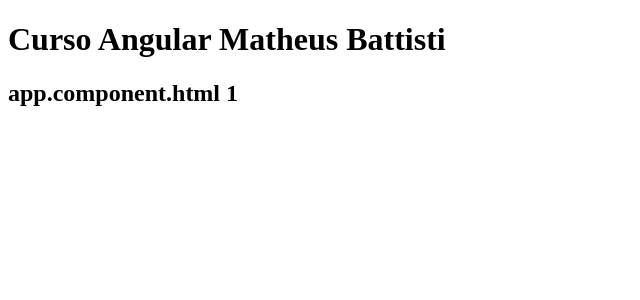
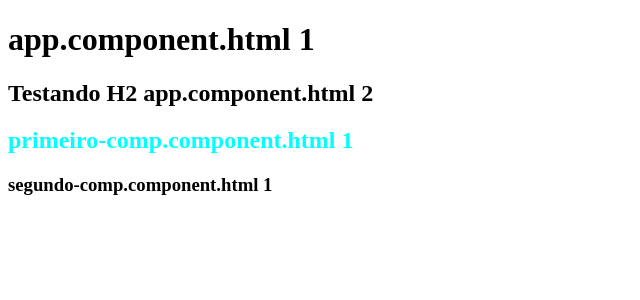
Before and after one commit to matheualan/estudos-api, an Angular app in the folder angular/curso-angular-math-battisti/: page / in a window 1280 px wide. Shown: the top 300 px of the page, without its empty margins (0-640 px from the left). Built offline with nearby package versions, Linux system fonts and the light colour scheme.

Commit message:
Aula 04 - Curso Angular Matheus Battisti

```diff
--- a/angular/curso-angular-math-battisti/src/app/app.component.html
+++ b/angular/curso-angular-math-battisti/src/app/app.component.html
@@ -1,4 +1,6 @@
 <div>
-  <h1>Curso Angular Matheus Battisti</h1>
-  <h2>app.component.html 1</h2>
+  <h1>app.component.html 1</h1>
+  <h2>Testando H2 app.component.html 2</h2>
 </div>
+<app-primeiro-comp></app-primeiro-comp>
+<app-segundo-comp></app-segundo-comp>
--- a/angular/curso-angular-math-battisti/src/app/app.module.ts
+++ b/angular/curso-angular-math-battisti/src/app/app.module.ts
@@ -2,10 +2,14 @@
 import { BrowserModule } from '@angular/platform-browser';
 
 import { AppComponent } from './app.component';
+import { PrimeiroCompComponent } from './components/primeiro-comp/primeiro-comp.component';
+import { SegundoCompComponent } from './components/segundo-comp/segundo-comp.component';
 
 @NgModule({
   declarations: [
-    AppComponent
+    AppComponent,
+    PrimeiroCompComponent,
+    SegundoCompComponent
   ],
   imports: [
     BrowserModule
--- /dev/null
+++ b/angular/curso-angular-math-battisti/src/app/components/primeiro-comp/primeiro-comp.component.css
@@ -0,0 +1,3 @@
+h2 {
+    color: aqua;
+}
--- /dev/null
+++ b/angular/curso-angular-math-battisti/src/app/components/primeiro-comp/primeiro-comp.component.html
@@ -0,0 +1 @@
+<h2>primeiro-comp.component.html 1</h2>
--- /dev/null
+++ b/angular/curso-angular-math-battisti/src/app/components/primeiro-comp/primeiro-comp.component.ts
@@ -0,0 +1,16 @@
+import { Component, OnInit } from '@angular/core';
+
+@Component({
+  selector: 'app-primeiro-comp',
+  templateUrl: './primeiro-comp.component.html',
+  styleUrls: ['./primeiro-comp.component.css']
+})
+export class PrimeiroCompComponent implements OnInit {
+
+  constructor() { }
+
+  ngOnInit(): void {
+
+  }
+
+}
--- /dev/null
+++ b/angular/curso-angular-math-battisti/src/app/components/segundo-comp/segundo-comp.component.html
@@ -0,0 +1 @@
+<h3>segundo-comp.component.html 1</h3>
```
Also changed, not shown: angular/curso-angular-math-battisti/src/app/components/segundo-comp/segundo-comp.component.ts (added, +10 -0 lines), angular/curso-angular-math-battisti/src/app/components/segundo-comp/segundo-comp.component.css (added), 2 other files (tests, documents, lock files or other folders).
